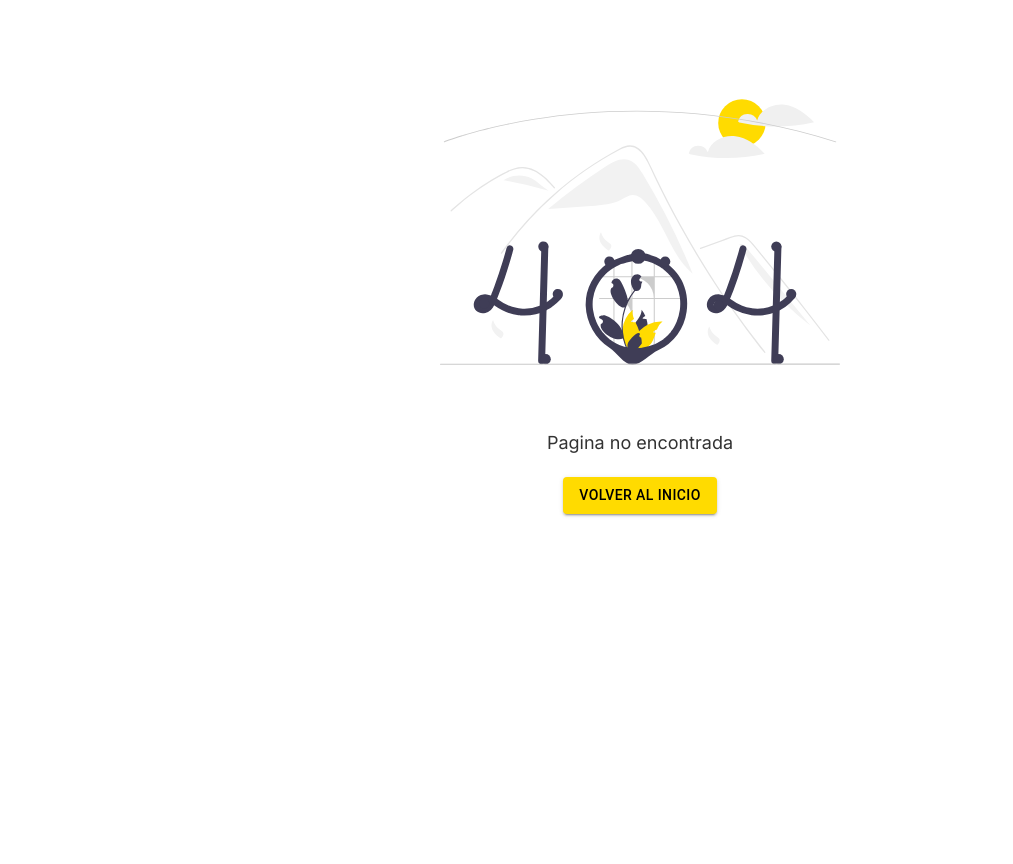
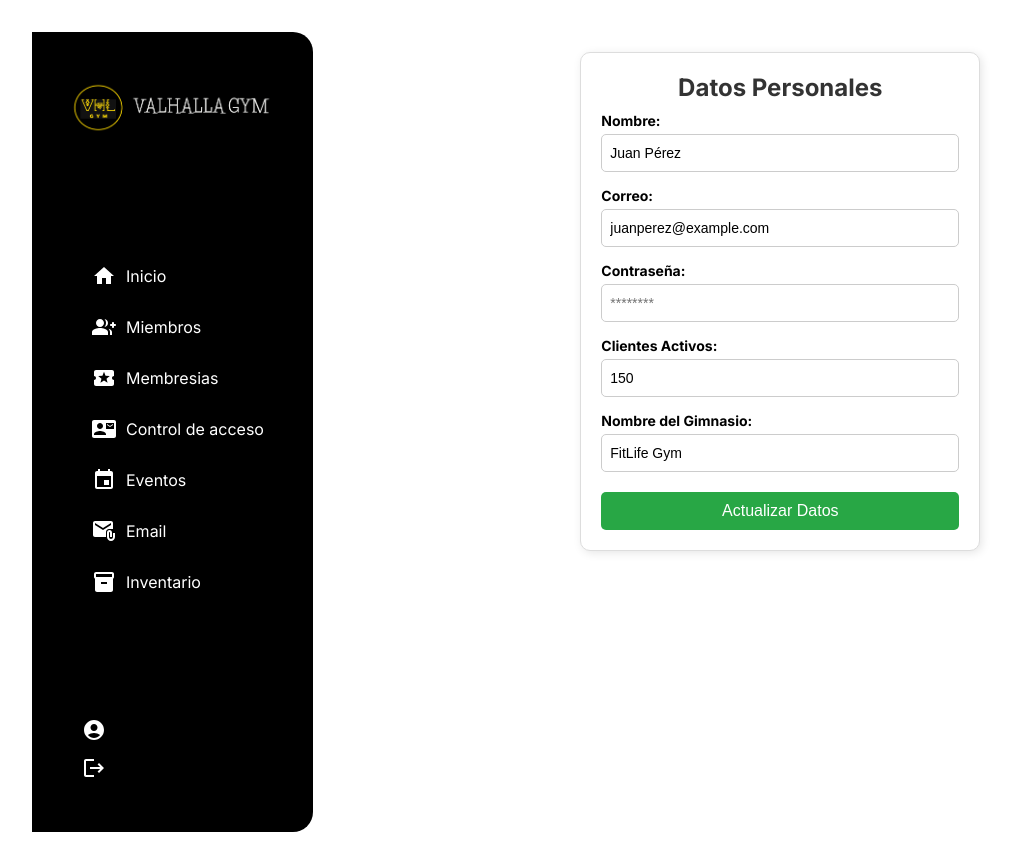
Before and after one commit to pabloocampo1/GymManager-Front-end, a React (Vite) app: page /dashboard/perfil in a window 1280 px wide. Shown: the whole page, without its empty margins (0-1013 px from the left). Before the commit the page ends 800 px from the top, so only its background shows below. Built offline with nearby package versions, Linux system fonts and the light colour scheme; a web font is replaced by a local one.

Commit message:
agregacion de la nueva page profile

```diff
--- a/src/App.jsx
+++ b/src/App.jsx
@@ -16,6 +16,7 @@ import Inventory from './Pages/Inventory/Inventory'
 import Membresias from './Pages/Membresias/Membresias'
 import Miembros from './Pages/Miembros/Miembros'
 import User from './Pages/User/User'
+import Profile from './Pages/ProfileGym/ProfileGym'
 
 
 
@@ -42,6 +43,7 @@ function App() {
             <Route path="correo" element={<Promotions />} />
             <Route path="eventos" element={<Events />} />
             <Route path="inventario" element={<Inventory />} />
+            <Route path="perfil" element={<Profile />} />
         </Route>
           <Route path="*" element={<NotFound />} />
       </Routes>
--- a/src/Components/SideBarComponent/SideBar.jsx
+++ b/src/Components/SideBarComponent/SideBar.jsx
@@ -88,7 +88,7 @@ function SideBar() {
             <div className={style.UtilsSideBar}>
 
                 <div>
-                    <Link to="/login"><AccountCircleIcon /></Link>
+                    <Link to="/dashboard/perfil"><AccountCircleIcon /></Link>
                 </div>
                 <div>
                     <Link to="/login"><LogoutIcon /></Link>
--- a/src/Pages/ProfileGym/ProfileGym.jsx
+++ b/src/Pages/ProfileGym/ProfileGym.jsx
@@ -1,5 +1,5 @@
 import React, { useState } from "react";
-import "./Profile.css";
+import "./ProfileGym.css";
 
 const Profile = () => {
   const [formData, setFormData] = useState({
```
